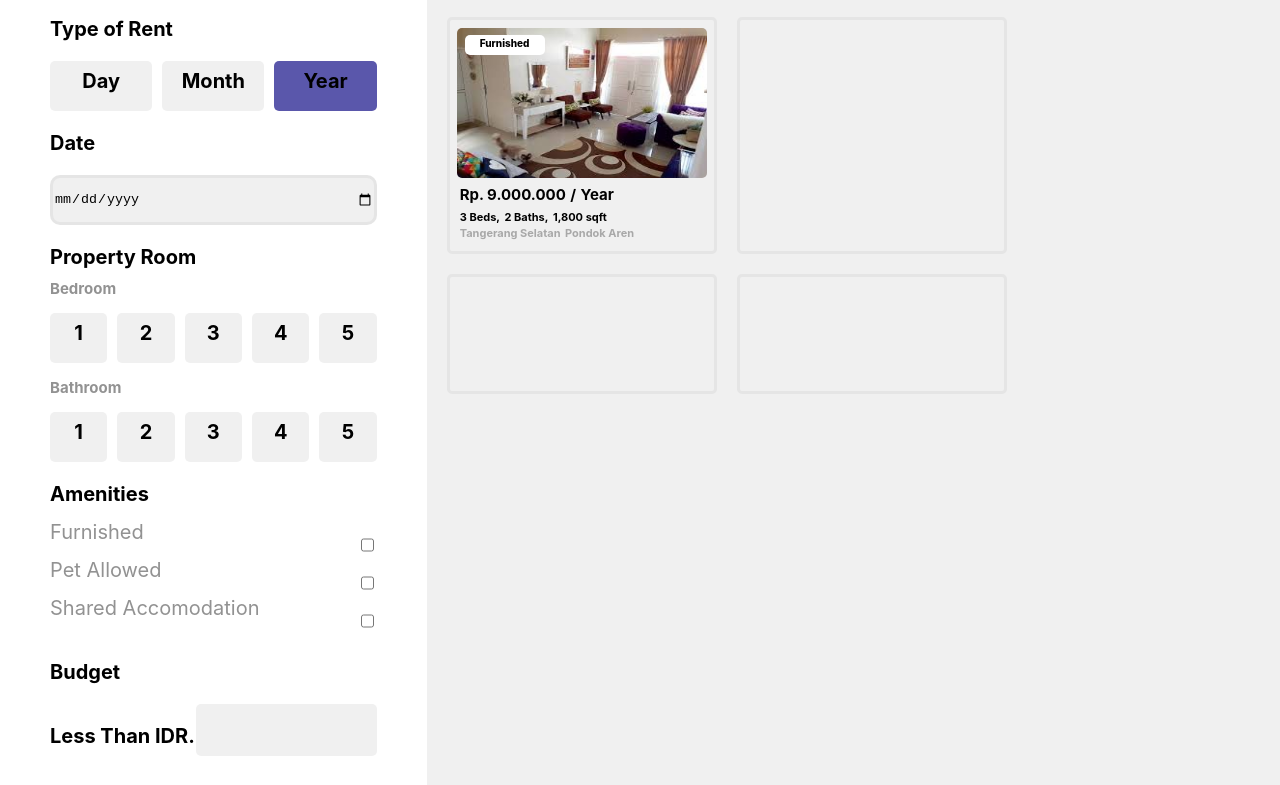
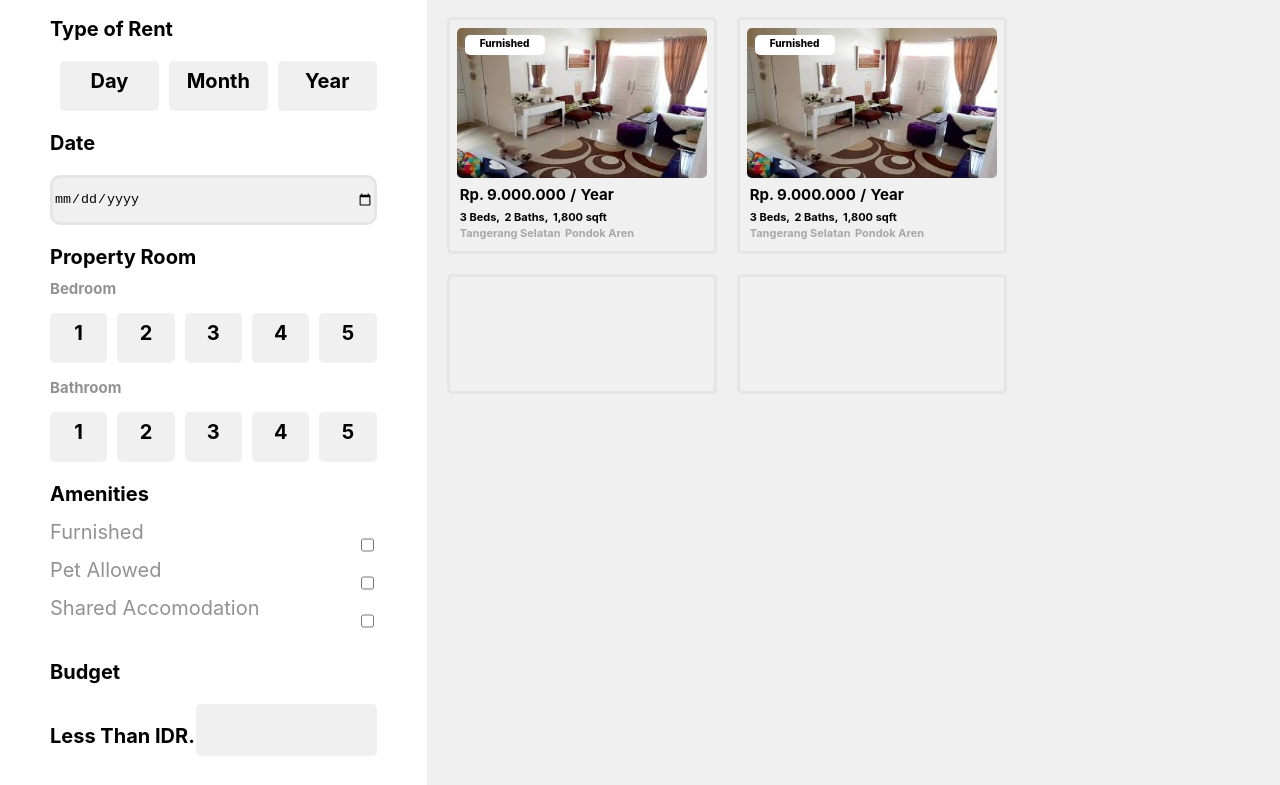
Before and after one commit to faishalalbarkah/SewaPropertyFrontEnd, a React app: page / in a window 1280 px wide. Shown: the part 103-888 px from the top of the page. Built offline with nearby package versions, Linux system fonts and the light colour scheme.

Commit message:
first_commit

```diff
--- a/package.json
+++ b/package.json
@@ -6,6 +6,7 @@
     "@testing-library/jest-dom": "^4.2.4",
     "@testing-library/react": "^9.5.0",
     "@testing-library/user-event": "^7.2.1",
+    "node-sass": "^4.14.1",
     "react": "^16.13.1",
     "react-dom": "^16.13.1",
     "react-router-dom": "^5.2.0",
--- a/src/user/home.js
+++ b/src/user/home.js
@@ -26,12 +26,13 @@ class home extends Component {
             </div>
           </div>
           <div className="header-right">
-            <div className="header-signin">
+            {/* <div className="header-signin">
               <p className="Text-sigin">Sign in</p>
             </div>
             <div className="header-signup">
               <p className="Text-signup">Sign up</p>
-            </div>
+            </div> */}
+            <div></div>
           </div>
         </div>
         <div className="body">
@@ -39,14 +40,14 @@ class home extends Component {
             <div className="body-left-wrapping">
               <p id="body-left-typeofrent">Type of Rent</p>
               <div className="body-left-DayMonthYear">
-                <div className="body-left-Day">
-                  <p id="Day">Day</p>
+                <div className="btn-type-of-rent">
+                  <p className="text-type-of-rent">Day</p>
                 </div>
-                <div className="body-left-Month">
-                  <p id="Month">Month</p>
+                <div className="btn-type-of-rent">
+                  <p className="text-type-of-rent">Month</p>
                 </div>
-                <div className="body-left-Year">
-                  <p id="Year">Year</p>
+                <div className="btn-type-of-rent">
+                  <p className="text-type-of-rent">Year</p>
                 </div>
               </div>
               <p id="body-left-Date">Date</p>
@@ -123,11 +124,41 @@ class home extends Component {
                 </div>
                 <div className="body-right-description">
                   <div className="body-right-price-year">
-                    <p id="body-right-price">Rp. 9.000.000</p>
+                    <p className="body-right-price">Rp. 9.000.000</p>
                     &nbsp;
-                    <p id="body-right-simbol">/</p>
+                    <p className="body-right-simbol">/</p>
                     &nbsp;
-                    <p id="body-right-year">Year</p>
+                    <p className="body-right-year">Year</p>
+                  </div>
+                  <div className="body-right-propertyroom">
+                    <p id="body-right-beds">3 Beds,</p>
+                    &nbsp;
+                    <p id="body-right-bath">2 Baths,</p>
+                    &nbsp;
+                    <p id="body-right-sqft">1,800 sqft</p>
+                  </div>
+                  <div className="body-right-location">
+                    <p id="body-right-kota">Tangerang Selatan</p>
+                    &nbsp;
+                    <p id="body-right-kecamatan"> Pondok Aren</p>
+                  </div>
+                </div>
+              </div>
+              <div className="body-right-content">
+                <img
+                  className="body-right-image-content"
+                  src={require("./assets_user/property.jpg")}
+                />
+                <div className="body-right-furnished">
+                  <p className="body-right-furnished-text">Furnished</p>
+                </div>
+                <div className="body-right-description">
+                  <div className="body-right-price-year">
+                    <p className="body-right-price">Rp. 9.000.000</p>
+                    &nbsp;
+                    <p className="body-right-simbol">/</p>
+                    &nbsp;
+                    <p className="body-right-year">Year</p>
                   </div>
                   <div className="body-right-propertyroom">
                     <p id="body-right-beds">3 Beds,</p>
@@ -145,7 +176,6 @@ class home extends Component {
               </div>
               <div className="body-right-content"></div>
               <div className="body-right-content"></div>
-              <div className="body-right-content"></div>
             </div>
           </div>
         </div>
--- a/src/user/style/home/home.scss
+++ b/src/user/style/home/home.scss
@@ -3,7 +3,7 @@
 .container-home {
   display: flex;
   flex-direction: column;
-  min-height: 500px;
+  min-height: auto;
   //   background-color: red;
   //   star header
   .header {
@@ -95,6 +95,7 @@
     //Left
     .body-left {
       flex: 1;
+      padding-bottom: 20px;
       .body-left-wrapping {
         display: flex;
         flex-direction: column;
@@ -110,13 +111,14 @@
           flex-direction: row;
           margin-left: 50px;
           margin-right: 50px;
-          .body-left-Day {
+          .btn-type-of-rent {
             flex: 1;
             width: 50px;
             height: 50px;
             background-color: $color-button-pasif;
             border-radius: 5px;
-            #Day {
+            margin-left: 10px;
+            .text-type-of-rent {
               font-size: 20px;
               font-weight: bold;
               color: #000000;
@@ -124,14 +126,14 @@
               margin-top: 8px;
             }
           }
-          .body-left-Month {
+          .btn-type-of-rent-active {
             flex: 1;
             width: 50px;
             height: 50px;
-            background-color: $color-button-pasif;
+            background-color: $color-button-active;
             border-radius: 5px;
             margin-left: 10px;
-            #Month {
+            .text-type-of-rent-active {
               font-size: 20px;
               font-weight: bold;
               color: #000000;
@@ -139,17 +141,18 @@
               margin-top: 8px;
             }
           }
-          .body-left-Year {
+          .btn-type-of-rent:hover {
             flex: 1;
             width: 50px;
             height: 50px;
-            background-color: $color-button-active;
+            background-color: $primary-color;
             border-radius: 5px;
             margin-left: 10px;
-            #Year {
+            cursor: pointer;
+            .text-type-of-rent:hover {
               font-size: 20px;
               font-weight: bold;
-              color: #000000;
+              color: $color-button-active;
               text-align: center;
               margin-top: 8px;
             }
@@ -307,13 +310,31 @@
           margin-left: 50px;
           border-radius: 10px;
           border-width: 0px;
+          font-size: 15px;
+          font-weight: 800;
+          color: $primary-color;
           background-color: $color-button-active;
+          cursor: pointer;
+        }
+        .body-left-button:hover {
+          width: 120px;
+          height: 50px;
+          margin-top: 20px;
+          margin-left: 50px;
+          border-radius: 10px;
+          border-width: 0px;
+          font-size: 15px;
+          font-weight: 800;
+          color: $color-button-active;
+          background-color: $primary-color;
+          cursor: pointer;
         }
       }
     }
     //Right
     .body-right {
       flex: 2;
+      padding-bottom: 20px;
       background-color: $color-button-pasif;
       .body-right-wrapping {
         display: flex;
@@ -328,6 +349,7 @@
           box-sizing: border-box;
           border-radius: 5px;
           min-height: 120px;
+          cursor: pointer;
           .body-right-image-content {
             border-radius: 5px;
             margin-top: 8px;
@@ -336,10 +358,18 @@
             height: 150px;
             position: absolute;
           }
+          .body-right-image-content:hover {
+            border-radius: 5px;
+            margin-left: 0;
+            margin-top: 0;
+            width: 263px;
+            height: 150px;
+            position: absolute;
+          }
           .body-right-furnished {
             height: 20px;
             width: 80px;
-            background-color: white;
+            background-color: $primary-color;
             border-radius: 5px;
             margin-left: 15px;
             margin-top: 15px;
@@ -359,17 +389,17 @@
             .body-right-price-year {
               display: flex;
               flex-direction: row;
-              #body-right-price {
+              .body-right-price {
                 font-size: 15px;
                 font-weight: 700;
                 color: #000000;
               }
-              #body-right-simbol {
+              .body-right-simbol {
                 font-size: 15px;
                 font-weight: 700;
                 color: #000000;
               }
-              #body-right-year {
+              .body-right-year {
                 font-size: 15px;
                 font-weight: 700;
                 color: #000000;
```
Also changed, not shown: 1 other file.
